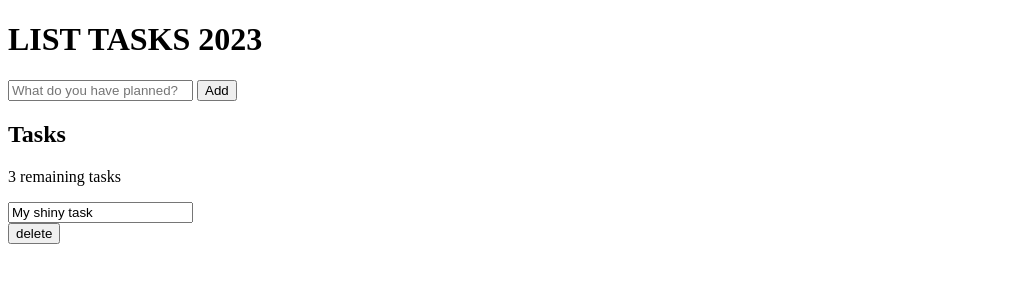
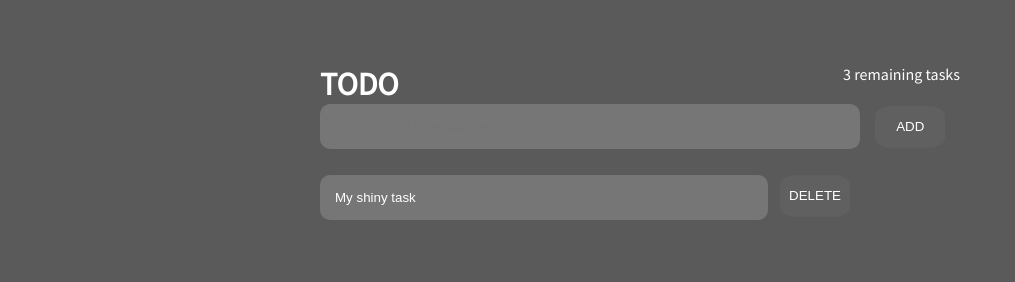
Before and after one commit to GSG-G13/Aya-Heleena, a plain HTML site: page index.html in a window 1280 px wide. Shown: the whole page, without its empty margins (0-1015 px from the left). Drawn offline with Linux system fonts and the light colour scheme.

Commit message:
todo styling Relates #4

```diff
--- a/index.html
+++ b/index.html
@@ -1,33 +1,41 @@
 <!DOCTYPE html>
 <html lang="en">
   <head>
-    <meta charset="UTF-8">
-    <meta http-equiv="X-UA-Compatible" content="IE=edge">
-    <meta name="viewport" content="width=device-width, initial-scale=1.0">
+    <meta charset="UTF-8" />
+    <meta http-equiv="X-UA-Compatible" content="IE=edge" />
+    <meta name="viewport" content="width=device-width, initial-scale=1.0" />
     <title>To Do List</title>
-    <link rel="stylesheet" href="./style.css">
+    <link rel="stylesheet" href="./style.css" />
+    <link
+      href="https://fonts.googleapis.com/css2?family=Dosis:wght@300&family=Source+Code+Pro&family=Source+Sans+Pro:wght@300;400&display=swap"
+      rel="stylesheet"
+    />
   </head>
   <body>
     <header>
-<h1>LIST TASKS 2023</h1>
-<form id ="new-task" >
-    <input type="text"  id="new-input" placeholder="What do you have planned?">
-    <input type="submit" id="new-submit" value="Add">
+      <div id="title">
+        <h1>TODO</h1>
+        <p id="task-count">3 remaining tasks</p>
+      </div>
+
+      <form id="new-task">
+        <input
+          type="text"
+          id="new-input"
+          placeholder="What do you have planned?"
+        />
+        <input type="submit" id="new-submit" value="ADD" />
       </form>
     </header>
     <main>
       <section class="task-list">
-        <div>
-        <h2>Tasks</h2>
-        <p id ="task-count"> 3 remaining tasks</p>
-    </div>
         <div id="tasks">
           <div class="task">
             <div class="content">
-                    <input type="text" class="task" value="My shiny task" readonly/>
+              <input type="text" class="task" value="My shiny task" readonly />
             </div>
             <div class="actions">
-                 <button class="delete">delete</button>
+              <button class="delete">DELETE</button>
             </div>
           </div>
         </div>
--- a/style.css
+++ b/style.css
@@ -0,0 +1,59 @@
+* {
+  margin: 0;
+  box-sizing: border-box;
+}
+body {
+  display: flex;
+  flex-direction: column;
+  align-items: center;
+  height: 600px;
+  background-color: rgba(0, 0, 0, 0.648);
+  font-family: "Source Sans Pro", sans-serif;
+}
+header {
+  width: 50%;
+  margin: 5% 0 2% 0;
+  color: white;
+}
+#new-input,
+.content input {
+  border: none;
+  outline: none;
+  padding: 15px;
+  border-radius: 10px;
+  background-color: #ffffff2b;
+  color: white;
+  width: calc(100% - 100px);
+}
+.content {
+  width: 70%;
+}
+.content input {
+  width: 100%;
+}
+.actions {
+  width: 30%;
+}
+#new-submit,
+.actions button {
+  margin: 0 12px 0px;
+  border-radius: 24%;
+  border: none;
+  width: 70px;
+  height: 42px;
+  outline: none;
+  background-color: #7c7c7c2b;
+  color: white;
+  cursor: pointer;
+}
+main {
+  width: 50%;
+}
+
+.task,
+#title {
+  display: flex;
+  justify-content: space-between;
+}
+@media screen and (max-width: 600px) {
+}
```
Also changed, not shown: OIP.jpg (added). Lines whose indentation alone changed are shown as unchanged.
